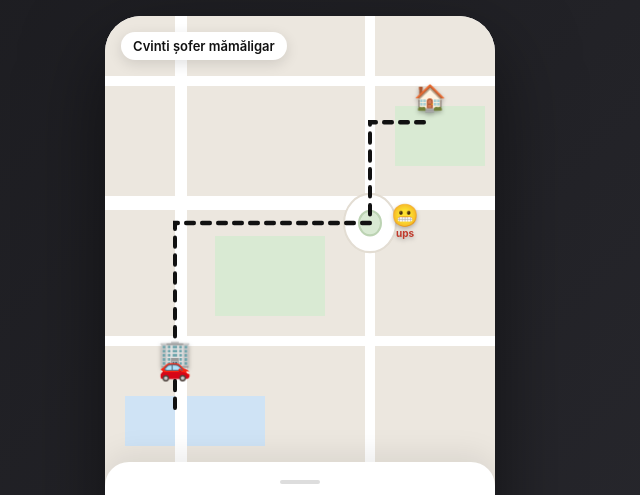
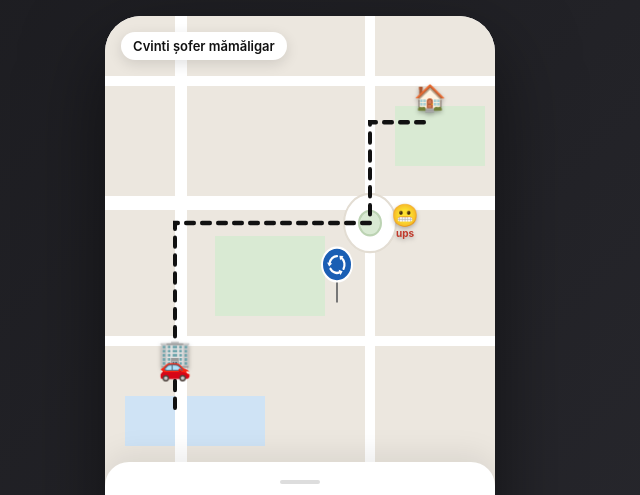
Before and after one commit to cvintilianrosca/uber, a plain HTML site: page index.html in a window 1280 px wide. Shown: the top 495 px of the page, 340-980 px from the left. Drawn offline with Linux system fonts and the light colour scheme; no server answers.

Commit message:
Roundabout sign
Co-Authored-By: Claude Fable 5.1 <noreply@anthropic.com>

```diff
--- a/index.html
+++ b/index.html
@@ -93,6 +93,14 @@
       <circle cx="265" cy="185" r="26" fill="#fff"/>
       <circle cx="265" cy="185" r="26" fill="none" stroke="#e3ddd3" stroke-width="2"/>
       <circle cx="265" cy="185" r="11" fill="#d9ead3" stroke="#bcd3b3" stroke-width="2"/>
+      <line x1="232" y1="237" x2="232" y2="256" stroke="#777" stroke-width="2"/>
+      <circle cx="232" cy="222" r="15" fill="#1a5fb4" stroke="#fff" stroke-width="2"/>
+      <path d="M232.0 214.5 A7.5 7.5 0 0 0 224.6 220.7" fill="none" stroke="#fff" stroke-width="2.2" stroke-linecap="round"/>
+      <path d="M224.1 223.8 L222.1 220.2 L227.2 221.1 Z" fill="#fff"/>
+      <path d="M225.5 225.8 A7.5 7.5 0 0 0 234.6 229.0" fill="none" stroke="#fff" stroke-width="2.2" stroke-linecap="round"/>
+      <path d="M237.6 228.0 L235.5 231.5 L233.7 226.6 Z" fill="#fff"/>
+      <path d="M238.5 225.8 A7.5 7.5 0 0 0 236.8 216.3" fill="none" stroke="#fff" stroke-width="2.2" stroke-linecap="round"/>
+      <path d="M234.4 214.2 L238.5 214.3 L235.1 218.2 Z" fill="#fff"/>
       <path id="route" d="M70 350 L70 185 L265 185 L265 95 L325 95" fill="none" stroke="#111" stroke-width="4" stroke-linecap="round" stroke-dasharray="8 8"/>
     </svg>
     <div class="pin" style="left: 70px; top: 352px;">🏢</div>
```
